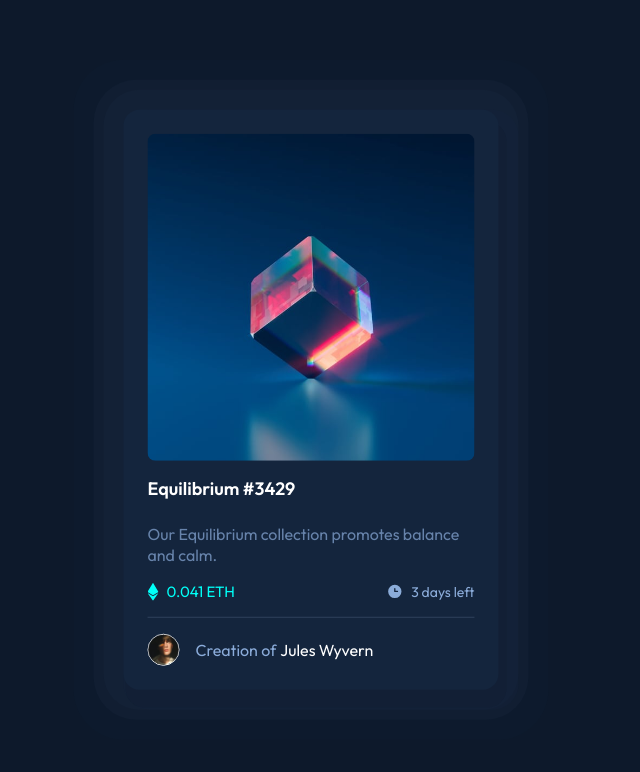
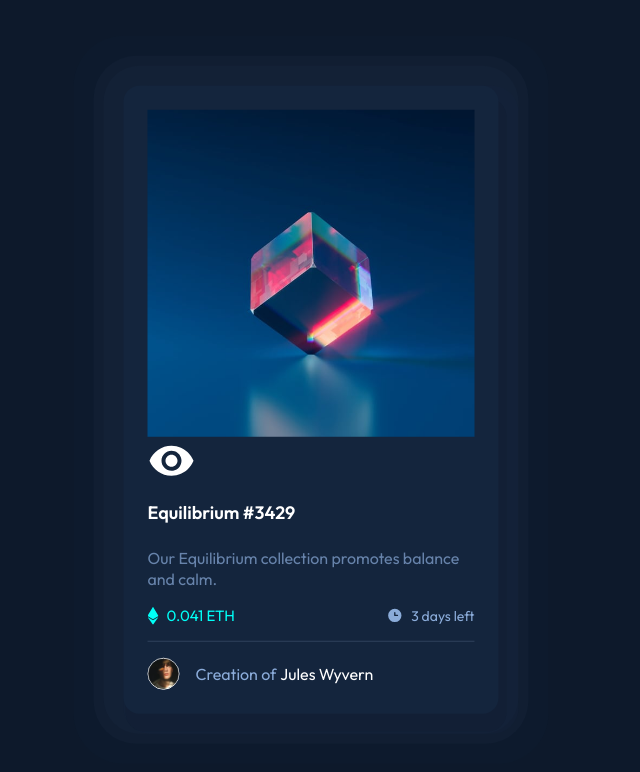
Before and after one commit to ahmetozhans/nft-card, a plain HTML site: page index.html in a window 1280 px wide. Shown: the whole page, without its empty margins (329-969 px from the left). Drawn offline with Linux system fonts and the light colour scheme.

Commit message:
Update index.html

```diff
--- a/index.html
+++ b/index.html
@@ -17,11 +17,9 @@
     <main>
       <div class="content">
         <div class="content-image">
-            <img src="./images/image-equilibrium.jpg" alt="Avatar" class="image" style="width:100%">
-
-            <div class="overlay">
-              <div class="text"><img src="./images/icon-view.svg" alt=""></div>
-            </div>
+          <div class="image"><img src="./images/image-equilibrium.jpg" alt="">
+          <div class="img-overlay"><img src="./images/icon-view.svg" alt=""></div>
+          </div>
         </div>
 
         <div class="card-body">
```
